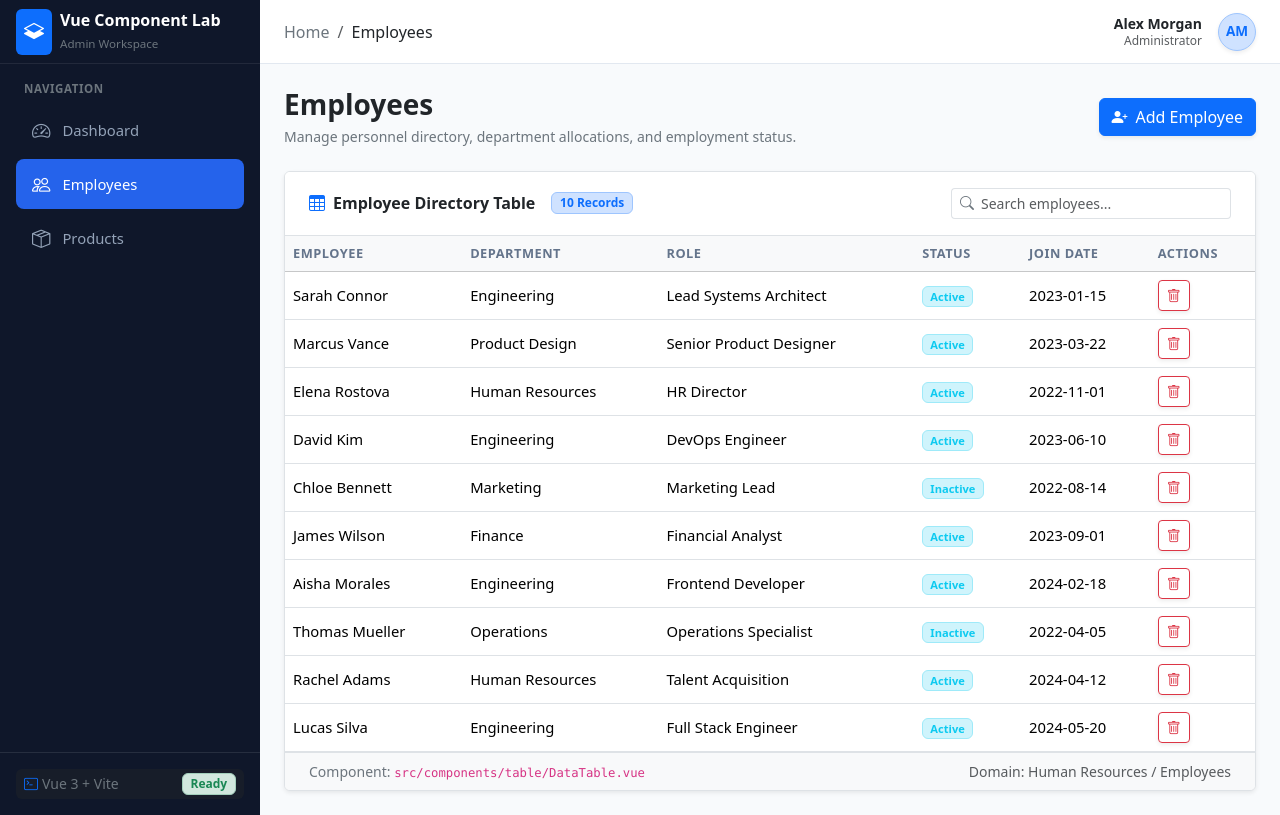
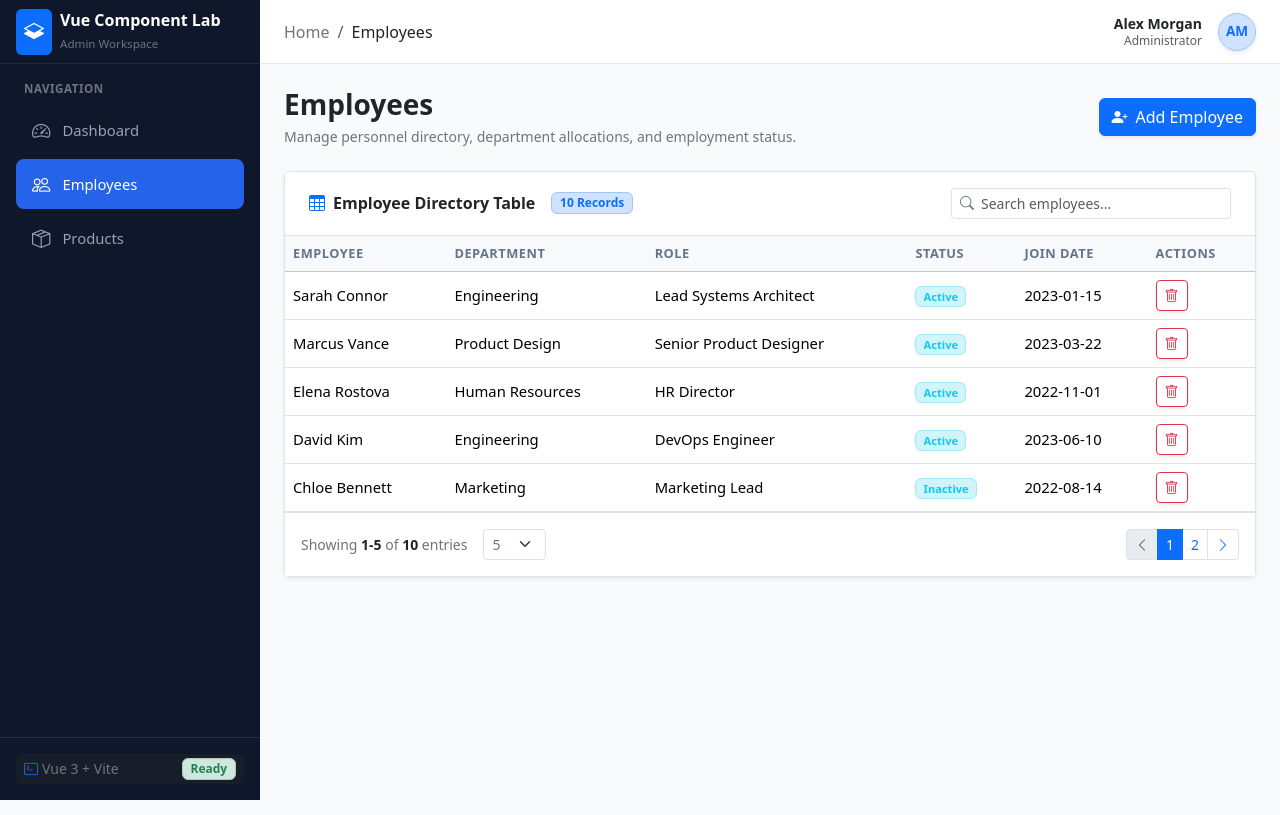
Before and after one commit to codetheuri/vue-lab, a Vue app: page /employees in a window 1280 px wide. Built offline with nearby package versions, Linux system fonts and the light colour scheme.

Commit message:
table updates

```diff
--- a/src/components/table/TablePagination.vue
+++ b/src/components/table/TablePagination.vue
@@ -1,10 +1,4 @@
 <script setup>
-/**
- * TablePagination.vue
- *
- * Reusable pagination component for DataTable.
- * Calculates pages and emits page change events.
- */
 import { computed } from 'vue'
 
 const props = defineProps({
@@ -19,10 +13,18 @@ const props = defineProps({
   itemsPerPage: {
     type: Number,
     default: 5
+  },
+  itemsPerPageOptions: {
+    type: Array,
+    default: () => [5, 10, 25, 50]
+  },
+  showPerPageSelector: {
+    type: Boolean,
+    default: true
   }
 })
 
-const emit = defineEmits(['update:currentPage'])
+const emit = defineEmits(['update:currentPage', 'update:itemsPerPage'])
 
 const totalPages = computed(() => {
   return Math.ceil(props.totalItems / props.itemsPerPage) || 1
@@ -33,28 +35,52 @@ const setPage = (page) => {
     emit('update:currentPage', page)
   }
 }
+
+const handlePerPageChange = (event) => {
+  const newSize = Number(event.target.value)
+  emit('update:itemsPerPage', newSize)
+  emit('update:currentPage', 1)
+}
 </script>
 
 <template>
-  <div class="d-flex flex-column flex-sm-row align-items-center justify-content-between gap-2 p-3 border-top bg-white">
-    <div class="small text-secondary">
-      Showing
-      <span class="fw-semibold text-dark">{{ Math.min((currentPage - 1) * itemsPerPage + 1, totalItems) }}</span>
-      to
-      <span class="fw-semibold text-dark">{{ Math.min(currentPage * itemsPerPage, totalItems) }}</span>
-      of
-      <span class="fw-semibold text-dark">{{ totalItems }}</span>
-      entries
+  <div class="d-flex flex-column flex-sm-row align-items-center justify-content-between gap-3 p-3 border-top bg-white">
+    <!-- Entry Count (Showing 1-5 format) & Per Page Selector (Showing just option numbers) -->
+    <div class="d-flex align-items-center gap-3">
+      <div class="small text-secondary">
+        Showing
+        <span class="fw-semibold text-dark">
+          {{ totalItems === 0 ? 0 : `${Math.min((currentPage - 1) * itemsPerPage + 1, totalItems)}-${Math.min(currentPage * itemsPerPage, totalItems)}` }}
+        </span>
+        of
+        <span class="fw-semibold text-dark">{{ totalItems }}</span>
+        entries
+      </div>
+
+      <div v-if="showPerPageSelector" class="d-flex align-items-center gap-2">
+        <select
+          class="form-select form-select-sm text-secondary"
+          style="width: auto;"
+          :value="itemsPerPage"
+          aria-label="Items per page"
+          @change="handlePerPageChange"
+        >
+          <option v-for="option in itemsPerPageOptions" :key="option" :value="option">
+            {{ option }}
+          </option>
+        </select>
+      </div>
     </div>
 
+    <!-- Pagination Controls -->
     <nav aria-label="Table navigation">
       <ul class="pagination pagination-sm mb-0">
-        <li class="page-item" :class="{ disabled: currentPage === 1 }">
+        <li class="page-item" :class="{ disabled: currentPage === 1 || totalPages === 0 }">
           <button
             class="page-link"
             type="button"
             aria-label="Previous"
-            :disabled="currentPage === 1"
+            :disabled="currentPage === 1 || totalPages === 0"
             @click="setPage(currentPage - 1)"
           >
             <i class="bi bi-chevron-left"></i>
@@ -74,12 +100,12 @@ const setPage = (page) => {
             {{ page }}
           </button>
         </li>
-        <li class="page-item" :class="{ disabled: currentPage === totalPages }">
+        <li class="page-item" :class="{ disabled: currentPage === totalPages || totalPages === 0 }">
           <button
             class="page-link"
             type="button"
             aria-label="Next"
-            :disabled="currentPage === totalPages"
+            :disabled="currentPage === totalPages || totalPages === 0"
             @click="setPage(currentPage + 1)"
           >
             <i class="bi bi-chevron-right"></i>
--- a/src/pages/Employees.vue
+++ b/src/pages/Employees.vue
@@ -6,19 +6,18 @@ import BaseModal from '../components/base/BaseModal.vue'
 import BaseButton from '../components/base/BaseButton.vue'
 import DataTable from '../components/table/DataTable.vue'
 import TableSearch from '../components/table/TableSearch.vue'
+import TablePagination from '../components/table/TablePagination.vue'
 
-// Employee data source ready for DataTable binding
 const employees = ref(initialEmployees)
 const searchQuery = ref('')
-
-// Modal state
+const currentPage = ref(1)
+const itemsPerPage = ref(5)
 const isModalOpen = ref(false)
 
 const closeModal = () => {
   isModalOpen.value = false
 }
 
-// Form state for adding an employee
 const employeeForm = ref({
   name: '',
   department: '',
@@ -28,15 +27,11 @@ const employeeForm = ref({
 })
 
 const saveEmployee = () => {
-  // Push new employee to your reactive array
   employees.value.push({
     id: Date.now(),
     ...employeeForm.value
   })
 
-  console.log('Employee saved successfully!', employeeForm.value)
-
-  // Reset form and close modal
   employeeForm.value = {
     name: '',
     department: '',
@@ -51,7 +46,7 @@ const deleteEmployee = (id) => {
   employees.value = employees.value.filter((emp) => emp.id !== id)
 }
 
-// Computed filter for search functionality
+// Filtered employees list
 const filteredEmployees = computed(() => {
   if (!searchQuery.value.trim()) return employees.value
   const query = searchQuery.value.toLowerCase()
@@ -63,7 +58,13 @@ const filteredEmployees = computed(() => {
   )
 })
 
-// Target columns for reusable DataTable implementation
+// Paginated subset of filtered employees for current view
+const paginatedEmployees = computed(() => {
+  const start = (currentPage.value - 1) * itemsPerPage.value
+  const end = start + itemsPerPage.value
+  return filteredEmployees.value.slice(start, end)
+})
+
 const tableColumns = [
   { key: 'name', label: 'Employee' },
   { key: 'department', label: 'Department' },
@@ -91,7 +92,7 @@ const tableColumns = [
       />
     </div>
 
-    <!-- Data Table Integration with Clearable Search Bar -->
+    <!-- Data Table Card with Search & Pagination -->
     <div class="card shadow-sm border">
       <div class="card-header bg-white py-3 px-4 border-bottom d-flex flex-column flex-sm-row align-items-sm-center justify-content-between gap-3">
         <div class="d-flex align-items-center gap-2">
@@ -102,7 +103,6 @@ const tableColumns = [
           </span>
         </div>
 
-        <!-- Integrated TableSearch Component with clearable enabled -->
         <div style="max-width: 280px; width: 100%;">
           <TableSearch
             v-model="searchQuery"
@@ -112,15 +112,14 @@ const tableColumns = [
         </div>
       </div>
 
-      <DataTable :columns="tableColumns" :data="filteredEmployees" empty-text="No matching employees found.">
-        <!-- Custom Status Badge Slot -->
+      <!-- Render Paginated Slice -->
+      <DataTable :columns="tableColumns" :data="paginatedEmployees" empty-text="No matching employees found.">
         <template #cell(status)="{ value }">
           <span class="badge bg-info-subtle text-info border border-info-subtle">
             {{ value }}
           </span>
         </template>
 
-        <!-- Actions Slot -->
         <template #cell(actions)="{ row }">
           <BaseButton
             variant="outline-danger"
@@ -131,13 +130,15 @@ const tableColumns = [
         </template>
       </DataTable>
 
-      <div class="card-footer bg-light py-2 px-4 border-top text-secondary small d-flex justify-content-between align-items-center">
-        <span>Component: <code>src/components/table/DataTable.vue</code></span>
-        <span class="text-muted">Domain: Human Resources / Employees</span>
-      </div>
+      <!-- Integrated Pagination Footer -->
+      <TablePagination
+        v-model:currentPage="currentPage"
+        v-model:itemsPerPage="itemsPerPage"
+        :totalItems="filteredEmployees.length"
+      />
     </div>
 
-    <!-- Add Employee Base Modal -->
+    <!-- Modal -->
     <BaseModal
       :show="isModalOpen"
       title="Add New Employee"
--- a/src/pages/Products.vue
+++ b/src/pages/Products.vue
@@ -7,25 +7,19 @@ import BaseModal from '../components/base/BaseModal.vue'
 import BaseButton from '../components/base/BaseButton.vue'
 import DataTable from '../components/table/DataTable.vue'
 import TableSearch from '../components/table/TableSearch.vue'
+import TablePagination from '../components/table/TablePagination.vue'
 
-// Products data source ready for DataTable reuse
 const products = ref(initialProducts)
 const searchQuery = ref('')
-
-const buttonText = ref('Add Product')
-
-// Modal state
+const currentPage = ref(1)
+const itemsPerPage = ref(5)
 const isModalOpen = ref(false)
 
 const closeModal = () => {
   isModalOpen.value = false
 }
 
-// Instantiate ViewModel with actual save logic pushing to products.value
 const vm = new ProductFormViewModel({}, async (formData) => {
-  console.log('Saving product...', formData)
-
-  // Push new product into reactive array with mock SKU, stock, and status
   products.value.push({
     id: Date.now(),
     sku: 'SKU-' + Math.floor(1000 + Math.random() * 9000),
@@ -33,22 +27,15 @@ const vm = new ProductFormViewModel({}, async (formData) => {
     stock: 25,
     ...formData
   })
-
   closeModal()
-
-  // Reset form fields if method exists on ViewModel
-  if (typeof vm.resetForm === 'function') {
-    vm.resetForm()
-  } else if (typeof vm.reset === 'function') {
-    vm.reset()
-  }
+  if (typeof vm.resetForm === 'function') vm.resetForm()
 })
 
 const deleteProduct = (id) => {
   products.value = products.value.filter((prod) => prod.id !== id)
 }
 
-// Computed filter for search functionality
+// Filtered products list
 const filteredProducts = computed(() => {
   if (!searchQuery.value.trim()) return products.value
   const query = searchQuery.value.toLowerCase()
@@ -60,7 +47,13 @@ const filteredProducts = computed(() => {
   )
 })
 
-// Target columns illustrating schema reusability for DataTable.vue
+// Paginated subset of filtered products for current view
+const paginatedProducts = computed(() => {
+  const start = (currentPage.value - 1) * itemsPerPage.value
+  const end = start + itemsPerPage.value
+  return filteredProducts.value.slice(start, end)
+})
+
 const tableColumns = [
   { key: 'sku', label: 'SKU' },
   { key: 'name', label: 'Product Name' },
@@ -89,43 +82,38 @@ const tableColumns = [
       />
     </div>
 
-    <!-- Data Table Integration with Clearable Search Bar -->
+    <!-- Data Table Card with Search & Pagination -->
     <div class="card shadow-sm border">
       <div class="card-header bg-white py-3 px-4 border-bottom d-flex flex-column flex-sm-row align-items-sm-center justify-content-between gap-3">
         <div class="d-flex align-items-center gap-2">
           <i class="bi bi-box-seam text-primary"></i>
           <span class="fw-semibold text-dark">Product Catalog Table</span>
           <span class="badge bg-primary-subtle text-primary border border-primary-subtle ms-2">
-            {{ filteredProducts.length }} Items Registered
+            {{ filteredProducts.length }} Records
           </span>
         </div>
 
-        <!-- Integrated TableSearch Component with clearable enabled -->
         <div style="max-width: 280px; width: 100%;">
           <TableSearch
             v-model="searchQuery"
-            size="sm"
-            disabled="true"
             placeholder="Search products..."
             clearable
           />
         </div>
       </div>
 
-      <DataTable :columns="tableColumns" :data="filteredProducts" empty-text="No matching products found.">
-        <!-- Custom Price Formatting Slot -->
+      <!-- Render Paginated Slice -->
+      <DataTable :columns="tableColumns" :data="paginatedProducts" empty-text="No matching products found.">
         <template #cell(price)="{ value }">
           <span class="fw-semibold text-dark">${{ Number(value).toFixed(2) }}</span>
         </template>
 
-        <!-- Custom Status Badge Slot -->
         <template #cell(status)="{ value }">
           <span class="badge bg-success-subtle text-success border border-success-subtle">
             {{ value }}
           </span>
         </template>
 
-        <!-- Actions Slot -->
         <template #cell(actions)="{ row }">
           <BaseButton
             variant="outline-danger"
@@ -136,13 +124,15 @@ const tableColumns = [
         </template>
       </DataTable>
 
-      <div class="card-footer bg-light py-2 px-4 border-top text-secondary small d-flex justify-content-between align-items-center">
-        <span>Component: <code>src/components/table/DataTable.vue</code></span>
-        <span class="text-muted">Domain: Inventory / Products</span>
-      </div>
+      <!-- Integrated Pagination Footer -->
+      <TablePagination
+        v-model:currentPage="currentPage"
+        v-model:itemsPerPage="itemsPerPage"
+        :totalItems="filteredProducts.length"
+      />
     </div>
 
-    <!-- Add Product Modal -->
+    <!-- Modal -->
     <BaseModal
       :show="isModalOpen"
       title="Register New Inventory Item"
```
